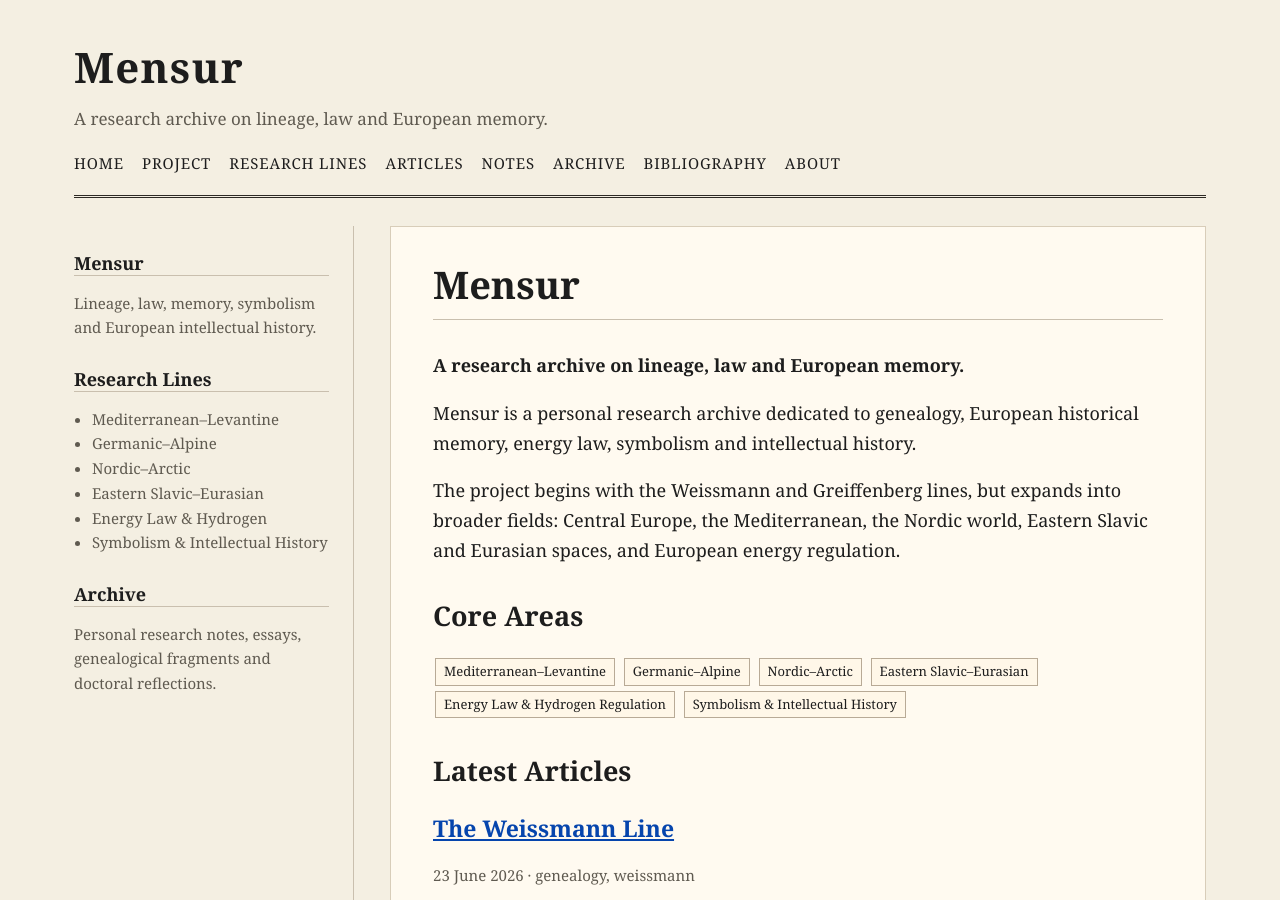
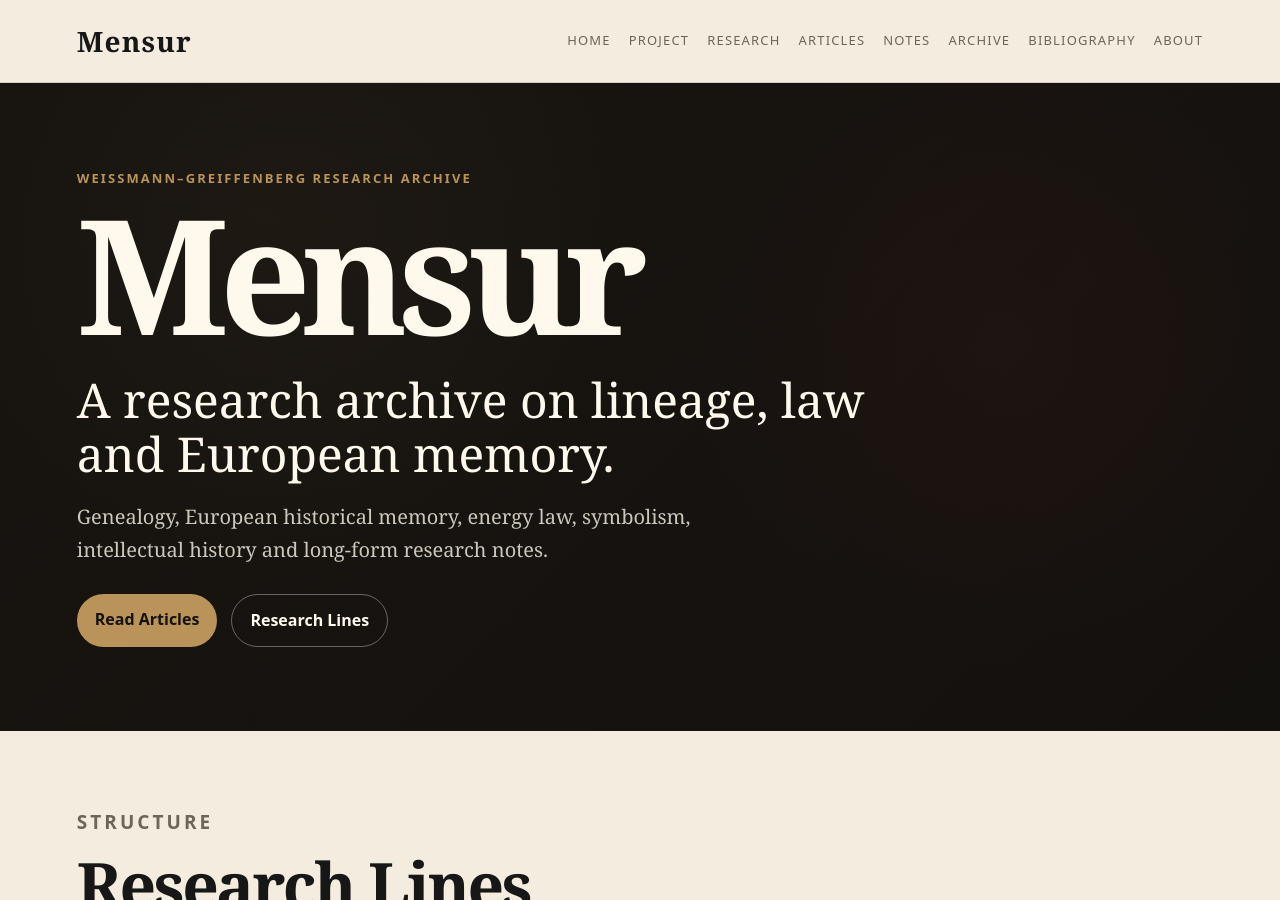
Before and after one commit to Codice99/mensur.org, a Jekyll site: the page built from index.md, in a window 1280 px wide and 900 px high. Built offline with Jekyll 4.4.1, drawn with Linux system fonts in a browser that asks for light colours; some of the changed text lies outside the part shown.

Commit message:
Modernize Mensur visual design

```diff
--- a/_layouts/default.html
+++ b/_layouts/default.html
@@ -8,18 +8,13 @@
   <link rel="stylesheet" href="/assets/css/style.css">
 </head>
 <body>
-  <div class="page">
-
-    <header class="site-header">
-      <div>
-        <a class="site-title" href="/">Mensur</a>
-        <p class="site-subtitle">A research archive on lineage, law and European memory.</p>
-      </div>
-
-      <nav class="site-nav">
+  <header class="topbar">
+    <a class="brand" href="/">Mensur</a>
+    <button class="nav-toggle" id="navToggle">Menu</button>
+    <nav class="nav" id="siteNav">
       <a href="/">Home</a>
       <a href="/project/">Project</a>
-        <a href="/research-lines/">Research Lines</a>
+      <a href="/research-lines/">Research</a>
       <a href="/articles/">Articles</a>
       <a href="/notes/">Notes</a>
       <a href="/archive/">Archive</a>
@@ -28,40 +23,14 @@
     </nav>
   </header>
 
-    <main class="layout">
-      <aside class="sidebar">
-        <section>
-          <h3>Mensur</h3>
-          <p>Lineage, law, memory, symbolism and European intellectual history.</p>
-        </section>
-
-        <section>
-          <h3>Research Lines</h3>
-          <ul>
-            <li>Mediterranean–Levantine</li>
-            <li>Germanic–Alpine</li>
-            <li>Nordic–Arctic</li>
-            <li>Eastern Slavic–Eurasian</li>
-            <li>Energy Law & Hydrogen</li>
-            <li>Symbolism & Intellectual History</li>
-          </ul>
-        </section>
-
-        <section>
-          <h3>Archive</h3>
-          <p>Personal research notes, essays, genealogical fragments and doctoral reflections.</p>
-        </section>
-      </aside>
-
-      <article class="content">
+  <main>
     {{ content }}
-      </article>
   </main>
 
-    <footer class="site-footer">
-      <p>© {{ site.time | date: "%Y" }} Mensur. Independent research archive.</p>
+  <footer class="footer">
+    <p>© {{ site.time | date: "%Y" }} Mensur · Independent research archive.</p>
   </footer>
 
-  </div>
+  <script src="/assets/js/main.js"></script>
 </body>
 </html>
--- a/_layouts/page.html
+++ b/_layouts/page.html
@@ -1,5 +1,7 @@
 ---
 layout: default
 ---
-<h1>{{ page.title }}</h1>
-{{ content }}
+<section class="content-page">
+  <h1>{{ page.title }}</h1>
+  {{ content }}
+</section>
--- a/assets/css/style.css
+++ b/assets/css/style.css
@@ -1,12 +1,14 @@
 :root {
-  --paper: #f4efe2;
-  --ink: #1d1d1d;
-  --muted: #5f5a50;
-  --line: #2d2a25;
-  --link: #0645ad;
-  --visited: #5a3696;
-  --panel: #fffaf0;
-  --accent: #7c1f1f;
+  --bg: #f3ecdf;
+  --paper: #fff8ec;
+  --ink: #171717;
+  --muted: #6d655a;
+  --line: rgba(23, 23, 23, 0.14);
+  --dark: #15120f;
+  --dark-soft: #211c17;
+  --gold: #b9935a;
+  --red: #7c2424;
+  --link: #123f7a;
 }
 
 * {
@@ -15,187 +17,320 @@
 
 body {
   margin: 0;
-  background: var(--paper);
+  background: var(--bg);
   color: var(--ink);
   font-family: Georgia, "Times New Roman", serif;
   line-height: 1.65;
-  font-size: 18px;
-}
-
-.page {
-  max-width: 1180px;
-  margin: 0 auto;
-  padding: 32px 24px;
-}
-
-.site-header {
-  border-bottom: 3px double var(--line);
-  margin-bottom: 28px;
-  padding-bottom: 18px;
-}
-
-.site-title {
-  font-size: 42px;
-  font-weight: bold;
-  color: var(--ink);
-  text-decoration: none;
-  letter-spacing: 0.03em;
-}
-
-.site-subtitle {
-  margin: 4px 0 18px 0;
-  color: var(--muted);
-  font-size: 17px;
-}
-
-.site-nav {
-  display: flex;
-  flex-wrap: wrap;
-  gap: 10px 18px;
-  font-size: 15px;
-  text-transform: uppercase;
-  letter-spacing: 0.06em;
-}
-
-.site-nav a {
-  color: var(--ink);
-  text-decoration: none;
-  border-bottom: 1px solid transparent;
-}
-
-.site-nav a:hover {
-  border-bottom: 1px solid var(--accent);
-  color: var(--accent);
-}
-
-.layout {
-  display: grid;
-  grid-template-columns: 280px 1fr;
-  gap: 36px;
-}
-
-.sidebar {
-  font-size: 15px;
-  color: var(--muted);
-  border-right: 1px solid #c9bfae;
-  padding-right: 24px;
-}
-
-.sidebar section {
-  margin-bottom: 28px;
-}
-
-.sidebar h3 {
-  color: var(--ink);
-  margin-bottom: 8px;
-  font-size: 18px;
-  border-bottom: 1px solid #c9bfae;
-}
-
-.sidebar ul {
-  padding-left: 18px;
-}
-
-.content {
-  background: var(--panel);
-  border: 1px solid #d8cdb9;
-  padding: 34px 42px;
-  min-height: 620px;
-  box-shadow: 0 2px 0 rgba(0,0,0,0.08);
-}
-
-h1, h2, h3 {
-  line-height: 1.25;
-  color: var(--ink);
-}
-
-h1 {
-  font-size: 38px;
-  margin-top: 0;
-  border-bottom: 1px solid #c9bfae;
-  padding-bottom: 10px;
-}
-
-h2 {
-  margin-top: 34px;
-  font-size: 27px;
-}
-
-h3 {
-  margin-top: 26px;
-  font-size: 22px;
 }
 
 a {
-  color: var(--link);
+  color: inherit;
 }
 
-a:visited {
-  color: var(--visited);
+.topbar {
+  position: sticky;
+  top: 0;
+  z-index: 10;
+  display: flex;
+  justify-content: space-between;
+  align-items: center;
+  gap: 24px;
+  padding: 18px 6vw;
+  background: rgba(243, 236, 223, 0.92);
+  border-bottom: 1px solid var(--line);
+  backdrop-filter: blur(10px);
 }
 
-blockquote {
-  border-left: 5px solid var(--accent);
-  padding-left: 18px;
-  color: var(--muted);
-  font-style: italic;
+.brand {
+  font-size: 28px;
+  font-weight: 800;
+  letter-spacing: 0.04em;
+  text-decoration: none;
 }
 
-.post-list {
-  list-style: none;
-  padding: 0;
+.nav {
+  display: flex;
+  flex-wrap: wrap;
+  gap: 18px;
+  font-family: system-ui, sans-serif;
+  font-size: 13px;
+  text-transform: uppercase;
+  letter-spacing: 0.09em;
 }
 
-.post-list li {
-  margin-bottom: 22px;
-  border-bottom: 1px solid #ddd0bd;
-  padding-bottom: 16px;
+.nav a {
+  text-decoration: none;
+  color: var(--muted);
 }
 
-.post-list a {
-  font-size: 23px;
-  font-weight: bold;
+.nav a:hover {
+  color: var(--red);
+}
+
+.nav-toggle {
+  display: none;
+  border: 1px solid var(--line);
+  background: transparent;
+  padding: 8px 12px;
+  font-family: system-ui, sans-serif;
+  cursor: pointer;
+}
+
+.hero {
+  min-height: 72vh;
+  display: flex;
+  align-items: center;
+  padding: 80px 6vw;
+  background:
+    linear-gradient(120deg, rgba(21,18,15,0.92), rgba(21,18,15,0.68)),
+    radial-gradient(circle at 20% 20%, rgba(185,147,90,0.35), transparent 32%),
+    radial-gradient(circle at 78% 40%, rgba(124,36,36,0.35), transparent 30%),
+    linear-gradient(135deg, #2a2118, #0e0d0c);
+  color: #fff8ec;
+}
+
+.hero-content {
+  max-width: 920px;
+}
+
+.eyebrow {
+  margin: 0 0 12px;
+  font-family: system-ui, sans-serif;
+  font-size: 13px;
+  text-transform: uppercase;
+  letter-spacing: 0.16em;
+  color: var(--gold);
+  font-weight: 700;
+}
+
+.hero h1 {
+  margin: 0;
+  font-size: clamp(64px, 13vw, 160px);
+  line-height: 0.9;
+  letter-spacing: -0.06em;
+}
+
+.hero-subtitle {
+  max-width: 850px;
+  margin: 28px 0 0;
+  font-size: clamp(25px, 4vw, 48px);
+  line-height: 1.12;
+}
+
+.hero-text {
+  max-width: 720px;
+  color: rgba(255, 248, 236, 0.78);
+  font-size: 20px;
+}
+
+.hero-actions {
+  display: flex;
+  gap: 14px;
+  flex-wrap: wrap;
+  margin-top: 28px;
+}
+
+.button {
+  display: inline-block;
+  padding: 12px 18px;
+  border-radius: 999px;
+  font-family: system-ui, sans-serif;
+  font-weight: 700;
+  text-decoration: none;
+}
+
+.button.primary {
+  background: var(--gold);
+  color: #15120f;
+}
+
+.button.secondary {
+  border: 1px solid rgba(255,255,255,0.35);
+  color: #fff8ec;
+}
+
+.section {
+  padding: 76px 6vw;
+}
+
+.section-heading {
+  max-width: 760px;
+  margin-bottom: 34px;
+}
+
+.section-heading h2,
+.two-column h2 {
+  margin: 0;
+  font-size: clamp(34px, 5vw, 64px);
+  line-height: 1.05;
+  letter-spacing: -0.04em;
+}
+
+.section-heading p {
+  color: var(--muted);
+  font-size: 19px;
+}
+
+.grid {
+  display: grid;
+  gap: 18px;
+}
+
+.cards {
+  grid-template-columns: repeat(3, minmax(0, 1fr));
+}
+
+.card {
+  min-height: 280px;
+  padding: 28px;
+  background: var(--paper);
+  border: 1px solid var(--line);
+  text-decoration: none;
+  transition: transform 160ms ease, box-shadow 160ms ease, border-color 160ms ease;
+}
+
+.card:hover {
+  transform: translateY(-4px);
+  box-shadow: 0 18px 45px rgba(0,0,0,0.12);
+  border-color: rgba(185,147,90,0.65);
+}
+
+.card-number {
+  display: inline-flex;
+  width: 42px;
+  height: 42px;
+  align-items: center;
+  justify-content: center;
+  border: 1px solid var(--gold);
+  border-radius: 50%;
+  color: var(--gold);
+  font-weight: 700;
+}
+
+.card h3 {
+  font-size: 28px;
+  line-height: 1.12;
+  margin: 24px 0 12px;
+}
+
+.card p {
+  color: var(--muted);
+}
+
+.dark-section {
+  background: var(--dark);
+  color: #fff8ec;
+}
+
+.article-grid {
+  display: grid;
+  grid-template-columns: repeat(3, minmax(0, 1fr));
+  gap: 18px;
+}
+
+.article-card {
+  padding: 28px;
+  border: 1px solid rgba(255,255,255,0.14);
+  background: var(--dark-soft);
+}
+
+.article-card h3 {
+  font-size: 28px;
+  line-height: 1.15;
+  margin: 10px 0;
+}
+
+.article-card h3 a {
+  text-decoration: none;
+}
+
+.article-card h3 a:hover {
+  color: var(--gold);
+}
+
+.article-card p {
+  color: rgba(255,248,236,0.74);
 }
 
 .post-meta {
-  color: var(--muted);
-  font-size: 15px;
+  font-family: system-ui, sans-serif;
+  font-size: 13px;
+  color: var(--gold) !important;
 }
 
-.badge {
-  display: inline-block;
-  border: 1px solid #b8aa96;
-  padding: 2px 8px;
-  margin: 2px;
-  font-size: 13px;
-  background: #fff7e8;
+.read-more {
+  color: var(--gold);
+  text-decoration: none;
+  font-family: system-ui, sans-serif;
+  font-weight: 700;
 }
 
-.site-footer {
-  border-top: 3px double var(--line);
-  margin-top: 36px;
-  padding-top: 16px;
+.two-column {
+  display: grid;
+  grid-template-columns: 0.9fr 1.1fr;
+  gap: 44px;
+  align-items: start;
+}
+
+.two-column p {
+  font-size: 20px;
   color: var(--muted);
+}
+
+.content-page {
+  max-width: 920px;
+  margin: 0 auto;
+  padding: 76px 6vw;
+  background: var(--paper);
+}
+
+.content-page h1 {
+  font-size: clamp(42px, 6vw, 76px);
+  line-height: 1.02;
+}
+
+.content-page h2 {
+  margin-top: 42px;
+  font-size: 34px;
+}
+
+.content-page p,
+.content-page li {
+  font-size: 19px;
+}
+
+.footer {
+  padding: 28px 6vw;
+  border-top: 1px solid var(--line);
+  color: var(--muted);
+  font-family: system-ui, sans-serif;
   font-size: 14px;
 }
 
-@media (max-width: 850px) {
-  .layout {
+@media (max-width: 900px) {
+  .cards,
+  .article-grid,
+  .two-column {
     grid-template-columns: 1fr;
   }
 
-  .sidebar {
-    border-right: none;
-    border-bottom: 1px solid #c9bfae;
-    padding-right: 0;
-    padding-bottom: 20px;
+  .nav {
+    display: none;
+    width: 100%;
+    flex-direction: column;
+    padding-top: 18px;
   }
 
-  .content {
-    padding: 24px;
+  .nav.open {
+    display: flex;
   }
 
-  .site-title {
-    font-size: 34px;
+  .topbar {
+    align-items: flex-start;
+    flex-wrap: wrap;
+  }
+
+  .nav-toggle {
+    display: block;
   }
 }
--- /dev/null
+++ b/assets/js/main.js
@@ -0,0 +1,8 @@
+const navToggle = document.getElementById("navToggle");
+const siteNav = document.getElementById("siteNav");
+
+if (navToggle && siteNav) {
+  navToggle.addEventListener("click", () => {
+    siteNav.classList.toggle("open");
+  });
+}
--- a/index.md
+++ b/index.md
@@ -3,31 +3,98 @@
 title: Home
 ---
 
-# Mensur
+<section class="hero">
+  <div class="hero-content">
+    <p class="eyebrow">Weissmann–Greiffenberg Research Archive</p>
+    <h1>Mensur</h1>
+    <p class="hero-subtitle">
+      A research archive on lineage, law and European memory.
+    </p>
+    <p class="hero-text">
+      Genealogy, European historical memory, energy law, symbolism, intellectual history and long-form research notes.
+    </p>
+    <div class="hero-actions">
+      <a class="button primary" href="/articles/">Read Articles</a>
+      <a class="button secondary" href="/research-lines/">Research Lines</a>
+    </div>
+  </div>
+</section>
 
-**A research archive on lineage, law and European memory.**
+<section class="section">
+  <div class="section-heading">
+    <p class="eyebrow">Structure</p>
+    <h2>Research Lines</h2>
+    <p>The archive is organised around six connected fields of research.</p>
+  </div>
 
-Mensur is a personal research archive dedicated to genealogy, European historical memory, energy law, symbolism and intellectual history.
+  <div class="grid cards">
+    <a class="card" href="/research-lines/">
+      <span class="card-number">I</span>
+      <h3>Mediterranean–Levantine</h3>
+      <p>Italy, Spain, Greece, Jewish-Greek memory, the Eastern Mediterranean and the Levantine horizon.</p>
+    </a>
 
-The project begins with the Weissmann and Greiffenberg lines, but expands into broader fields: Central Europe, the Mediterranean, the Nordic world, Eastern Slavic and Eurasian spaces, and European energy regulation.
+    <a class="card" href="/research-lines/">
+      <span class="card-number">II</span>
+      <h3>Germanic–Alpine</h3>
+      <p>Weissmann, Greiffenberg, Gabrielli, Austria, Tyrol, Germany and Central Europe.</p>
+    </a>
 
-## Core Areas
+    <a class="card" href="/research-lines/">
+      <span class="card-number">III</span>
+      <h3>Nordic–Arctic</h3>
+      <p>Northern memory, Scandinavian hypotheses, migration traditions and the symbolic North.</p>
+    </a>
 
-<span class="badge">Mediterranean–Levantine</span>
-<span class="badge">Germanic–Alpine</span>
-<span class="badge">Nordic–Arctic</span>
-<span class="badge">Eastern Slavic–Eurasian</span>
-<span class="badge">Energy Law & Hydrogen Regulation</span>
-<span class="badge">Symbolism & Intellectual History</span>
+    <a class="card" href="/research-lines/">
+      <span class="card-number">IV</span>
+      <h3>Eastern Slavic–Eurasian</h3>
+      <p>Russian, Eastern European and Eurasian traces in family memory and historical reconstruction.</p>
+    </a>
 
-## Latest Articles
+    <a class="card" href="/research-lines/">
+      <span class="card-number">V</span>
+      <h3>Energy Law & Hydrogen</h3>
+      <p>EU energy regulation, renewable hydrogen, internal market design and regulatory clarity.</p>
+    </a>
 
-<ul class="post-list">
-{% for post in site.posts limit:5 %}
-  <li>
-    <a href="{{ post.url }}">{{ post.title }}</a>
-    <p class="post-meta">{{ post.date | date: "%d %B %Y" }} · {{ post.categories | join: ", " }}</p>
-    <p>{{ post.excerpt | strip_html | truncate: 220 }}</p>
-  </li>
-{% endfor %}
-</ul>
+    <a class="card" href="/research-lines/">
+      <span class="card-number">VI</span>
+      <h3>Symbolism & Intellectual History</h3>
+      <p>Heraldry, symbolic systems, Western esotericism, myth, memory and intellectual traditions.</p>
+    </a>
+  </div>
+</section>
+
+<section class="section dark-section">
+  <div class="section-heading">
+    <p class="eyebrow">Latest</p>
+    <h2>Featured Articles</h2>
+  </div>
+
+  <div class="article-grid">
+    {% for post in site.posts limit:6 %}
+    <article class="article-card">
+      <p class="post-meta">{{ post.date | date: "%d %B %Y" }} · {{ post.categories | join: ", " }}</p>
+      <h3><a href="{{ post.url }}">{{ post.title }}</a></h3>
+      <p>{{ post.excerpt | strip_html | truncate: 180 }}</p>
+      <a class="read-more" href="{{ post.url }}">Read article →</a>
+    </article>
+    {% endfor %}
+  </div>
+</section>
+
+<section class="section two-column">
+  <div>
+    <p class="eyebrow">Archive</p>
+    <h2>A digital cabinet of notes and fragments</h2>
+  </div>
+  <div>
+    <p>
+      Mensur is designed as a long-term personal archive: part research notebook, part genealogical cabinet, part essay platform.
+    </p>
+    <p>
+      It combines structured articles with shorter notes, bibliographic entries, archival references and thematic pages.
+    </p>
+  </div>
+</section>
```
Also changed, not shown: _layouts/post.html (+4 -6 lines). Lines whose indentation alone changed are shown as unchanged.
